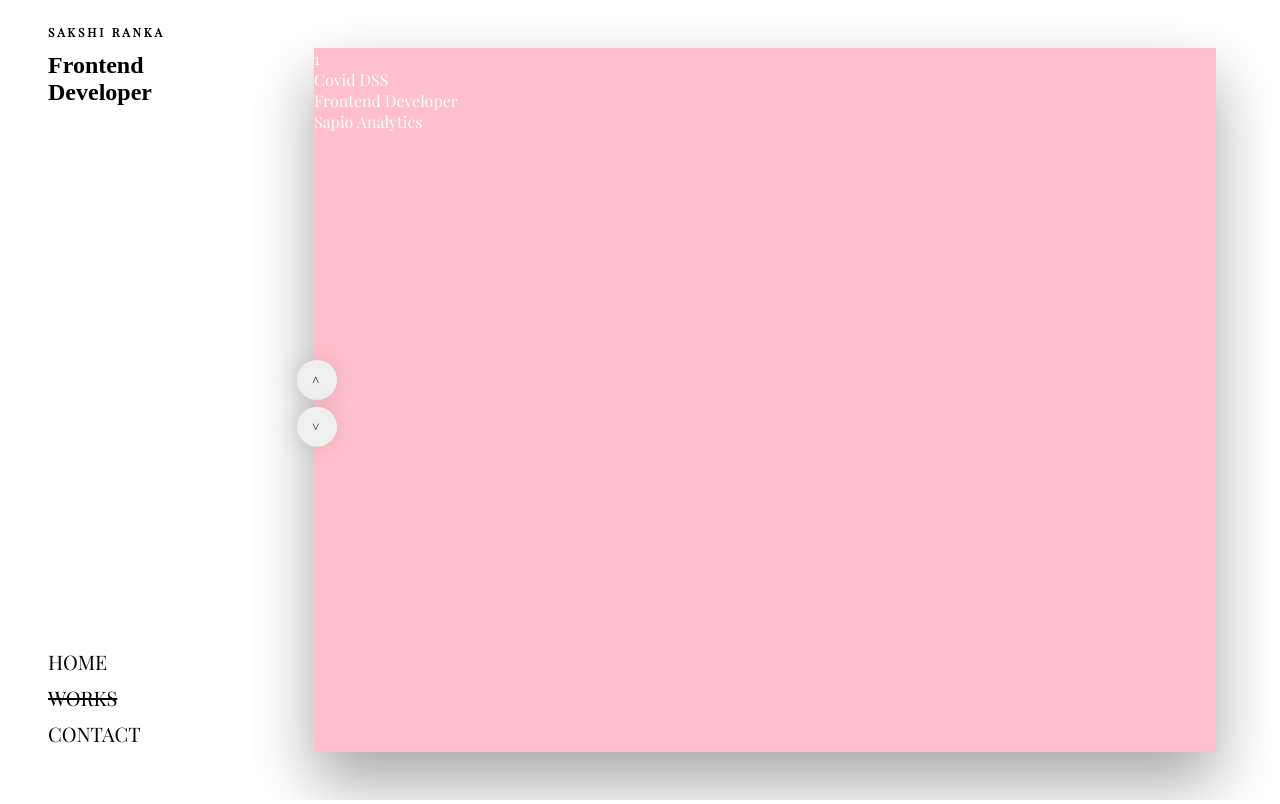
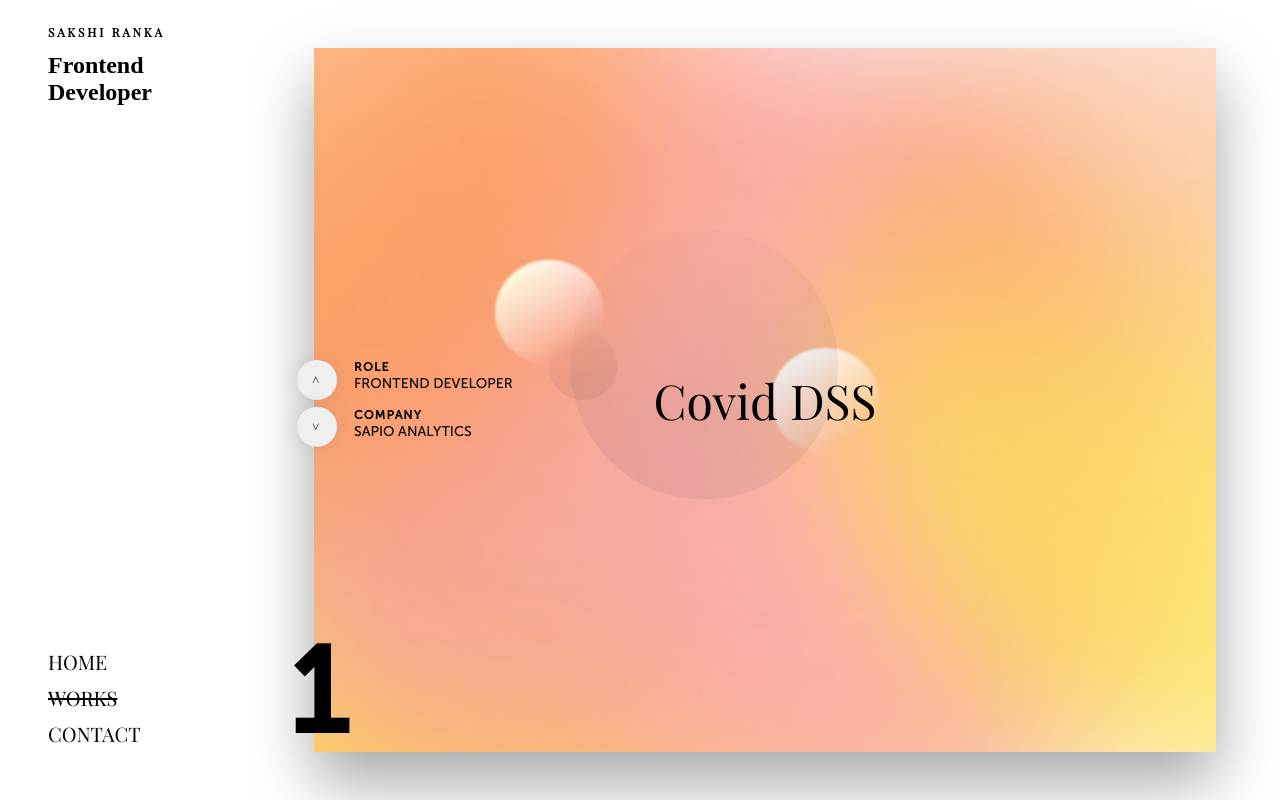
Before and after one commit to imsranka/portfolio-website, a Next.js app: page /works in a window 1280 px wide. Built offline with nearby package versions, Linux system fonts and the light colour scheme.

Commit message:
slides css changes and background image added

```diff
--- a/pages/works.js
+++ b/pages/works.js
@@ -1,8 +1,11 @@
 import React, { useEffect, useLayoutEffect, useMemo, useState } from "react";
 import { projects } from "../shared/data";
+import coverBG from "../assets/images/cover.jpg";
 import wStyles from "../styles/Works.module.css";
+import Image from "next/image";
 
 const Works = () => {
+  console.log(coverBG);
   const [activeSlide, setActiveSlide] = useState(0);
   const [classArr, setClassArr] = useState([]);
   const [initClassArr, setInitClassArr] = useState([]);
@@ -142,12 +145,34 @@ const Works = () => {
           >
             <article
               className={wStyles.work_slider__content}
-              style={{ background: `${proj.color}` }}
+              // style={{ backgroundImage: "url(" + `${coverBG.src}` + ")" }}
             >
-              <span>{proj.id}</span>
-              <p>{proj.name}</p>
-              <p>{proj.role}</p>
-              <p>{proj.org}</p>
+              <Image
+                src={coverBG}
+                alt="ras"
+                layout="fill"
+                objectFit="cover"
+                objectPosition="center"
+              />
+              <span className={wStyles.slide_no}>{proj.id}</span>
+              <div className={wStyles.work_slide_project_name}>{proj.name}</div>
+              <div className={wStyles.work_slide_content}>
+                <div className={wStyles.work_slide_role}>
+                  <strong className={wStyles.work_slide_role_title}>
+                    Role
+                  </strong>
+                  <br />
+                  {proj.role}
+                </div>
+                <br />
+                <div className={wStyles.work_slide_company}>
+                  <strong className={wStyles.work_slide_company_title}>
+                    Company
+                  </strong>
+                  <br />
+                  {proj.org}
+                </div>
+              </div>
             </article>
           </li>
         ))}
--- a/styles/Works.module.css
+++ b/styles/Works.module.css
@@ -65,4 +65,59 @@
 .work_slider__content {
   box-shadow: 0 30px 60px rgb(0 0 0 / 35%);
   height: 100%;
+  position: relative;
+  background-size: cover;
+  background-repeat: no-repeat;
+  background-position: center;
 }
+
+.slide_no {
+  line-height: 120px;
+  position: absolute;
+  left: -25px;
+  bottom: 0;
+  font-size: 120px;
+  /* display: block; */
+  color: var(--primary-black);
+  font-weight: 900;
+  font-family: museo-sans;
+}
+
+.work_slide_role,
+.work_slide_company {
+  display: inline-block;
+  color: var(--primary-black);
+  margin: 1em 0 0 0;
+  font-size: 14px;
+  font-family: museo-sans;
+  text-transform: uppercase;
+}
+
+.work_slide_role_title,
+.work_slide_company_title {
+  font-size: 12px;
+  letter-spacing: 0.1em;
+  font-family: museo-sans;
+}
+
+.work_slide_content {
+  display: inline-block;
+  height: auto;
+  position: absolute;
+  top: 50%;
+  left: 2.5em;
+  transform: translateY(-50%) translateY(-0.5em);
+}
+
+.work_slide_project_name {
+  display: inline-block;
+  line-height: 48px;
+  font-size: 48px;
+  position: absolute;
+  top: 50%;
+  left: 50%;
+  transform: translate(-50%, -50%);
+  color: var(--primary-black);
+  text-align: center;
+  /* right: 0; */
+}
--- a/styles/global-var.css
+++ b/styles/global-var.css
@@ -3,4 +3,5 @@
   --primary-white: #fff;
   --main-background: var(--primary-black);
   --main-font-color: var(--primary-white);
+  --main-golden: #f0a500;
 }
```
Also changed, not shown: assets/images/cover.jpg (added).
